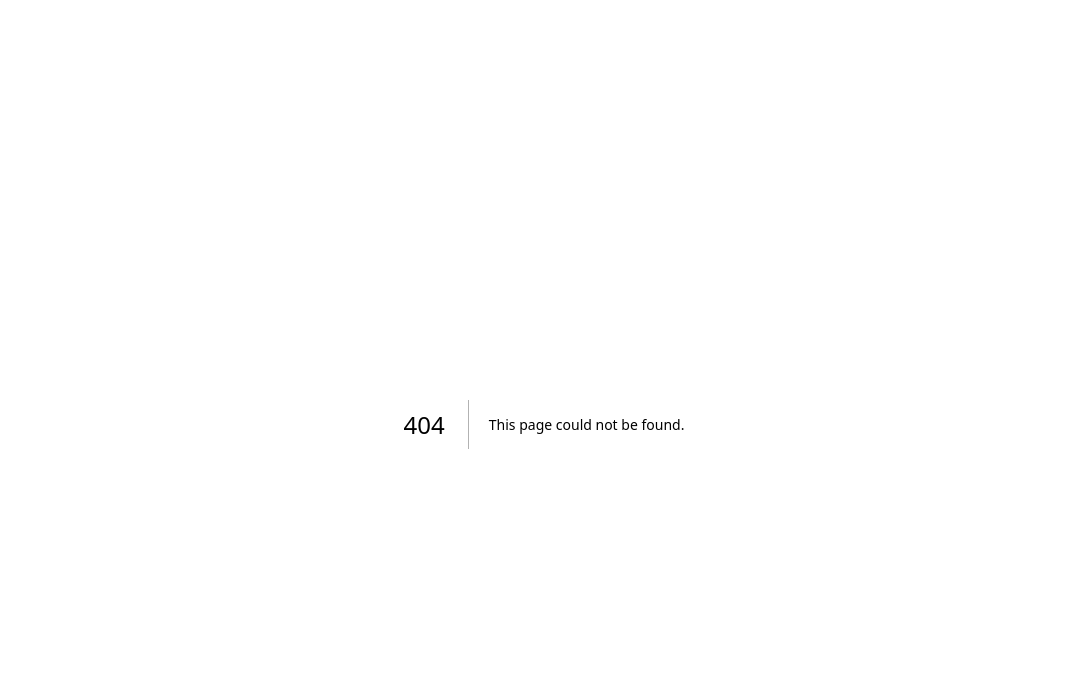
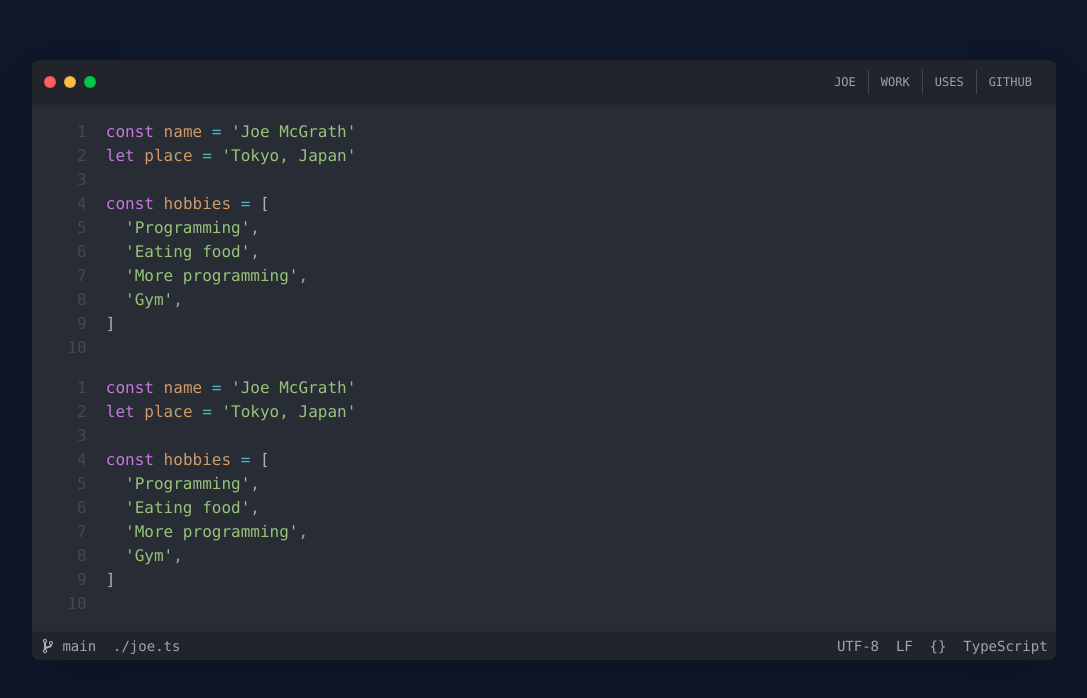
Before and after one commit to josephmcg/portfolio, a Next.js app: page /work in a window 1280 px wide. Before the commit this address had no page. Shown: the top 698 px of the page, without its empty margins (96-1183 px from the left). Built offline with nearby package versions, Linux system fonts and the light colour scheme.

Commit message:
refactor: component reorganization

```diff
--- a/next.config.mjs
+++ b/next.config.mjs
@@ -1,14 +1,15 @@
-import bundleAnalyzer from "@next/bundle-analyzer";
+import bundleAnalyzer from '@next/bundle-analyzer'
 
 const withBundleAnalyzer = bundleAnalyzer({
-  enabled: process.env.ANALYZE === "true",
-});
+  enabled: process.env.ANALYZE === 'true',
+})
 
 /** @type {import('next').NextConfig} */
 const nextConfig = {
+  output: 'export',
   reactStrictMode: true,
   swcMinify: true,
   productionBrowserSourceMaps: true,
-};
+}
 
-export default withBundleAnalyzer(nextConfig);
+export default withBundleAnalyzer(nextConfig)
--- a/src/app/layout.tsx
+++ b/src/app/layout.tsx
@@ -3,6 +3,10 @@ import './globals.css'
 import clsx from 'clsx'
 import type { Metadata } from 'next'
 import { Inter } from 'next/font/google'
+
+import { Footer } from '~/components/Footer'
+import { Header } from '~/components/Header/Header'
+import { Terminal } from '~/components/Terminal'
 
 const inter = Inter({ subsets: ['latin'] })
 
@@ -24,7 +28,11 @@ export default function RootLayout({
           'flex min-h-[90vh] items-center justify-center p-[24px]',
         )}
       >
-        {children}
+        <div className="flex h-[37.5rem] w-full max-w-5xl flex-col overflow-hidden rounded-lg bg-primary shadow-2xl">
+          <Header />
+          <Terminal>{children}</Terminal>
+          <Footer />
+        </div>
       </body>
     </html>
   )
--- a/src/app/page.tsx
+++ b/src/app/page.tsx
@@ -1,5 +1,3 @@
-import { Terminal } from '~/components/Terminal/Terminal'
-
 export default function Home(): React.JSX.Element {
-  return <Terminal />
+  return <></>
 }
--- /dev/null
+++ b/src/app/work/page.tsx
@@ -0,0 +1,5 @@
+import { Terminal } from '~/components/Terminal'
+
+export default function Work(): React.JSX.Element {
+  return <Terminal />
+}
--- a/src/components/Terminal/TerminalFooter.tsx
+++ b/src/components/Footer.tsx
@@ -1,11 +1,21 @@
 import clsx from 'clsx'
 import React from 'react'
-
-import { TerminalBranch } from '~/components/Terminal/TerminalBranch'
 
 type Item = {
   className?: string
   element: React.ReactNode
+}
+
+const TerminalBranch: React.FC = () => {
+  return (
+    <svg
+      className="w-4 fill-plain"
+      xmlns="http://www.w3.org/2000/svg"
+      viewBox="0 0 512 512"
+    >
+      <path d="M416 160a64 64 0 1 0-96.27 55.24c-2.29 29.08-20.08 37-75 48.42-17.76 3.68-35.93 7.45-52.71 13.93v-126.2a64 64 0 1 0-64 0v209.22a64 64 0 1 0 64.42.24c2.39-18 16-24.33 65.26-34.52 27.43-5.67 55.78-11.54 79.78-26.95 29-18.58 44.53-46.78 46.36-83.89A64 64 0 0 0 416 160ZM160 64a32 32 0 1 1-32 32 32 32 0 0 1 32-32Zm0 384a32 32 0 1 1 32-32 32 32 0 0 1-32 32Zm192-256a32 32 0 1 1 32-32 32 32 0 0 1-32 32Z" />
+    </svg>
+  )
 }
 
 const items: Item[] = [
@@ -36,9 +46,9 @@ const items: Item[] = [
   },
 ]
 
-export const TerminalFooter: React.FC = () => {
+export const Footer: React.FC = () => {
   return (
-    <footer className="bg-secondary text-light flex font-mono text-sm shadow">
+    <footer className="flex bg-secondary font-mono text-sm text-light shadow">
       {items.map((item, index) => (
         <div
           key={index}
--- /dev/null
+++ b/src/components/Header/Header.tsx
@@ -0,0 +1,11 @@
+import { HeaderControls } from '~/components/Header/HeaderControls'
+import { HeaderNav } from '~/components/Header/HeaderNav'
+
+export const Header: React.FC = () => {
+  return (
+    <header className="flex w-full items-center justify-between bg-secondary px-3 py-2.5 shadow">
+      <HeaderControls />
+      <HeaderNav />
+    </header>
+  )
+}
--- a/src/components/Terminal/Header/TerminalControls.tsx
+++ b/src/components/Header/HeaderControls.tsx
@@ -23,7 +23,7 @@ const buttons = [
   },
 ] as const
 
-export const TerminalControls: React.FC = () => {
+export const HeaderControls: React.FC = () => {
   return (
     <div className="group flex items-center gap-2">
       {buttons.map((button, i) => (
--- a/src/components/Terminal/TerminalNav.tsx
+++ b/src/components/Header/HeaderNav.tsx
@@ -5,7 +5,7 @@ const navItems = [
   { label: 'GitHub', href: '' },
 ]
 
-export const TerminalNav: React.FC = () => {
+export const HeaderNav: React.FC = () => {
   return (
     <div className="flex divide-x divide-gray-600/70 font-mono text-xs uppercase text-gray-400">
       {navItems.map((item) => (
--- a/src/components/Terminal/TerminalBody.tsx
+++ b/src/components/Terminal.tsx
@@ -1,3 +1,5 @@
+import { PropsWithChildren } from 'react'
+
 type EmptyLine = Record<string, never>
 
 type DeclarationLine = {
@@ -63,16 +65,16 @@ const lines: Line[] = [
   {},
 ]
 
-export const TerminalBody: React.FC = () => {
+export const Terminal: React.FC<PropsWithChildren> = ({ children }) => {
   return (
-    <div className="flex-1 overflow-auto">
+    <main className="flex-1 overflow-auto">
       <pre className="relative py-4 text-gray-400">
         {lines.map((line, i) => (
           <div key={i} className="relative flex px-4">
             <div className="w-[4ch] flex-shrink-0 select-none pr-[2ch] text-right text-gray-500/40 md:w-[6ch]">
               <span className="">{i + 1}</span>
             </div>
-            <div className="selection:bg-dark/25 relative">
+            <div className="relative selection:bg-dark/25">
               <span className="text-gray-400">
                 {line.indent ? ' '.repeat(line.indent * 2) : undefined}
                 {'declaration' in line ? (
@@ -110,7 +112,8 @@ export const TerminalBody: React.FC = () => {
             </div>
           </div>
         ))}
+        {children}
       </pre>
-    </div>
+    </main>
   )
 }
--- a/src/components/Terminal/Terminal.tsx
+++ /dev/null
@@ -1,17 +0,0 @@
-import { TerminalControls } from '~/components/Terminal/Header/TerminalControls'
-import { TerminalBody } from '~/components/Terminal/TerminalBody'
-import { TerminalFooter } from '~/components/Terminal/TerminalFooter'
-import { TerminalNav } from '~/components/Terminal/TerminalNav'
-
-export const Terminal: React.FC = () => {
-  return (
-    <div className="bg-primary flex h-[600px] w-full max-w-5xl flex-col overflow-hidden rounded-lg shadow-2xl">
-      <header className="bg-secondary flex w-full items-center justify-between px-3 py-2.5 shadow">
-        <TerminalControls />
-        <TerminalNav />
-      </header>
-      <TerminalBody />
-      <TerminalFooter />
-    </div>
-  )
-}
--- a/src/components/Terminal/TerminalBranch.tsx
+++ /dev/null
@@ -1,11 +0,0 @@
-export const TerminalBranch: React.FC = () => {
-  return (
-    <svg
-      className=" fill-plain w-4"
-      xmlns="http://www.w3.org/2000/svg"
-      viewBox="0 0 512 512"
-    >
-      <path d="M416 160a64 64 0 1 0-96.27 55.24c-2.29 29.08-20.08 37-75 48.42-17.76 3.68-35.93 7.45-52.71 13.93v-126.2a64 64 0 1 0-64 0v209.22a64 64 0 1 0 64.42.24c2.39-18 16-24.33 65.26-34.52 27.43-5.67 55.78-11.54 79.78-26.95 29-18.58 44.53-46.78 46.36-83.89A64 64 0 0 0 416 160ZM160 64a32 32 0 1 1-32 32 32 32 0 0 1 32-32Zm0 384a32 32 0 1 1 32-32 32 32 0 0 1-32 32Zm192-256a32 32 0 1 1 32-32 32 32 0 0 1-32 32Z" />
-    </svg>
-  )
-}
```
